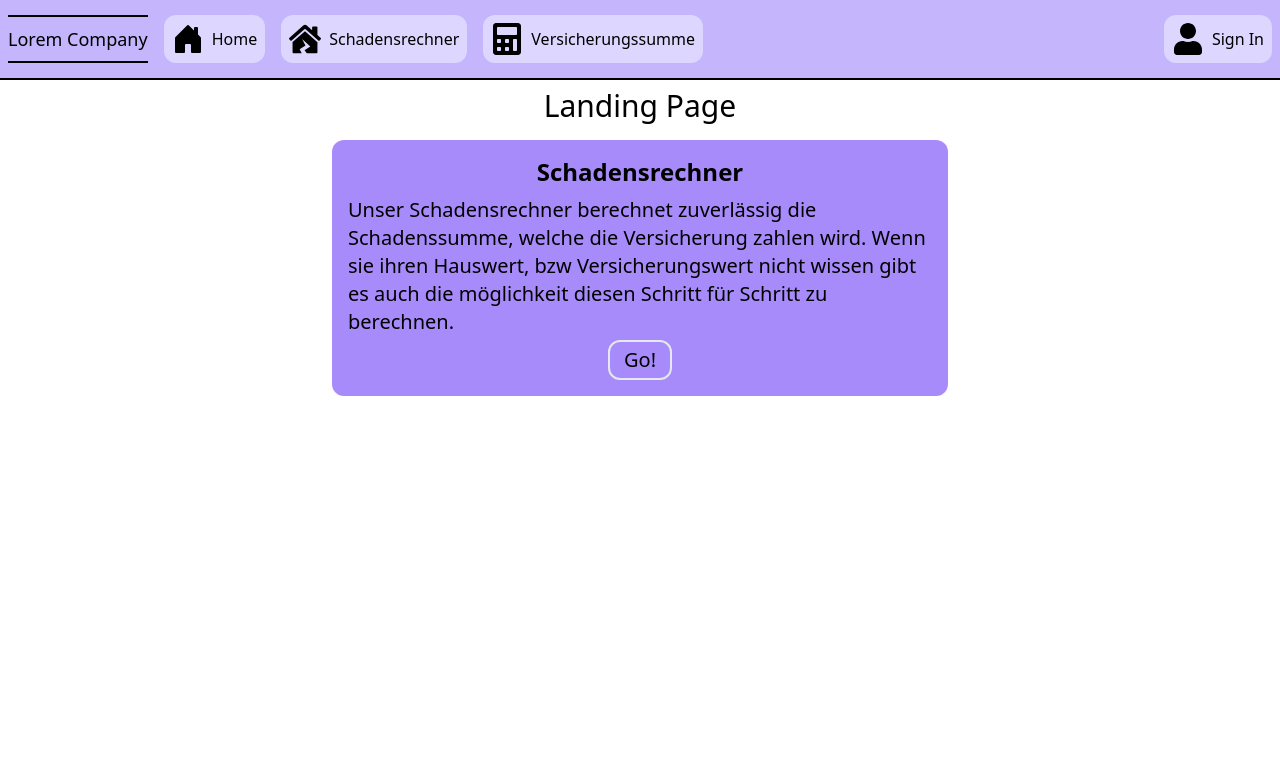
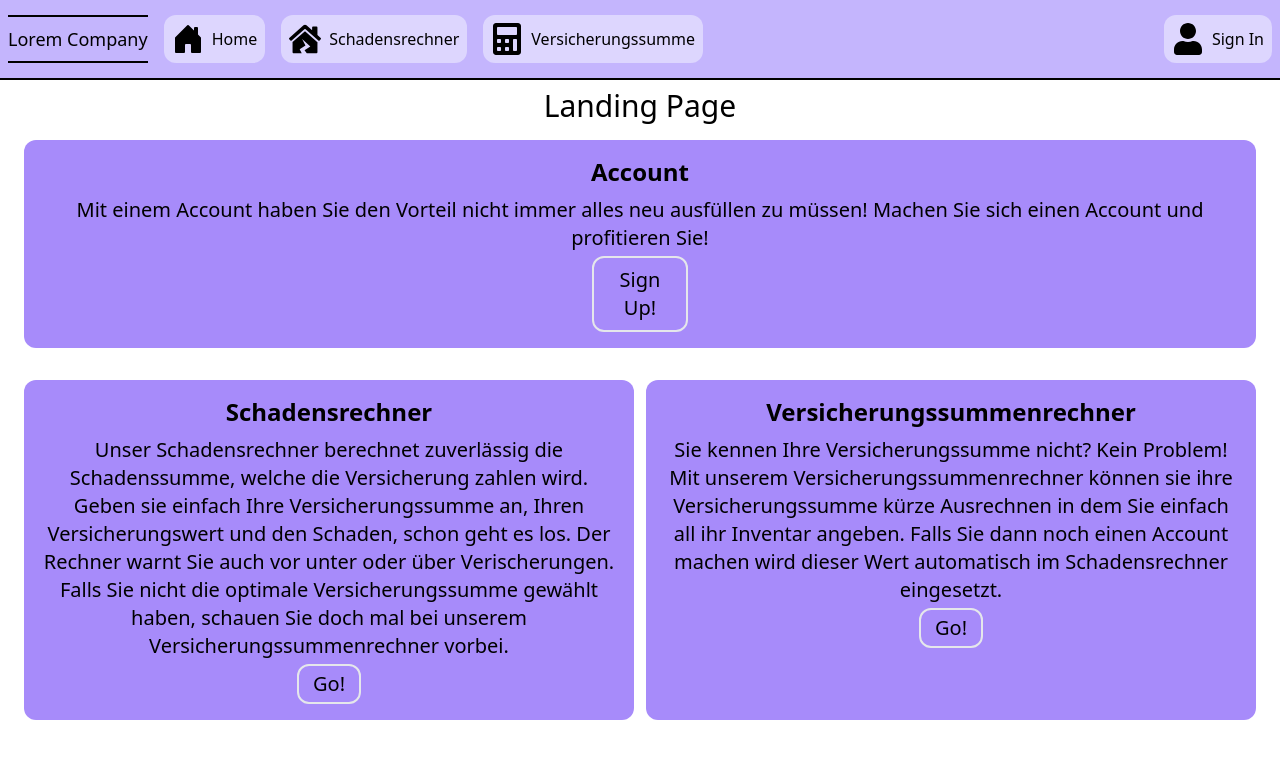
Before and after one commit to Jelenal1/Versicherungsrechner_bbw, a React (Vite) app in the folder calculator_app/: page / in a window 1280 px wide. Shown: the top 758 px of the page. Built offline with nearby package versions, Linux system fonts and the light colour scheme.

Commit message:
I added some explanations to the landing page

```diff
--- a/calculator_app/src/components/Landing.jsx
+++ b/calculator_app/src/components/Landing.jsx
@@ -9,17 +9,57 @@ function Landing() {
       <Navbar />
       <div className="flex flex-col p-2">
         <h1 className="text-3xl mx-auto">Landing Page</h1>
-        <div className="p-4 flex gap-3 justify-center">
-          <div className="p-4 text-xl rounded-xl bg-violet-400 w-1/2 flex flex-col">
+        <div className="p-4">
+          <div className="p-4 text-xl rounded-xl bg-violet-400 w-full flex flex-col">
+            <h2 className="text-2xl text-center font-bold mb-2">Account</h2>
+            <p className="text-center">
+              Mit einem Account haben Sie den Vorteil nicht immer alles neu
+              ausfüllen zu müssen! Machen Sie sich einen Account und profitieren
+              Sie!
+            </p>
+            <button
+              className="border-2 w-24 p-2 mx-auto mt-1 rounded-xl"
+              onClick={() => navigate("/signup")}
+            >
+              Sign Up!
+            </button>
+          </div>
+        </div>
+        <div className="p-4 flex gap-3">
+          <div className="p-4 text-xl rounded-xl bg-violet-400 max-w-4xl w-1/2 flex flex-col flex-wrap">
             <h2 className="text-2xl text-center font-bold mb-2">
               Schadensrechner
             </h2>
-            Unser Schadensrechner berechnet zuverlässig die Schadenssumme,
-            welche die Versicherung zahlen wird. Wenn sie ihren Hauswert, bzw
-            Versicherungswert nicht wissen gibt es auch die möglichkeit diesen
-            Schritt für Schritt zu berechnen.
-            <button className="border-2 w-16 p-1 mx-auto mt-1 rounded-xl"
-            onClick={()=> navigate("/damagecalculator")}
+            <p className="text-center">
+              Unser Schadensrechner berechnet zuverlässig die Schadenssumme,
+              welche die Versicherung zahlen wird. Geben sie einfach Ihre
+              Versicherungssumme an, Ihren Versicherungswert und den Schaden,
+              schon geht es los. Der Rechner warnt Sie auch vor unter oder über
+              Verischerungen. Falls Sie nicht die optimale Versicherungssumme
+              gewählt haben, schauen Sie doch mal bei unserem
+              Versicherungssummenrechner vorbei.
+            </p>
+            <button
+              className="border-2 w-16 p-1 mx-auto mt-1 rounded-xl"
+              onClick={() => navigate("/damagecalculator")}
+            >
+              Go!
+            </button>
+          </div>
+          <div className="p-4 text-xl rounded-xl bg-violet-400 max-w-4xl w-1/2 flex flex-col">
+            <h2 className="text-2xl text-center font-bold mb-2">
+              Versicherungssummenrechner
+            </h2>
+            <p className="text-center">
+              Sie kennen Ihre Versicherungssumme nicht? Kein Problem! <br /> Mit
+              unserem Versicherungssummenrechner können sie ihre
+              Versicherungssumme kürze Ausrechnen in dem Sie einfach all ihr
+              Inventar angeben. Falls Sie dann noch einen Account machen wird
+              dieser Wert automatisch im Schadensrechner eingesetzt.
+            </p>
+            <button
+              className="border-2 w-16 p-1 mx-auto mt-1 rounded-xl"
+              onClick={() => navigate("/damagecalculator")}
             >
               Go!
             </button>
```
